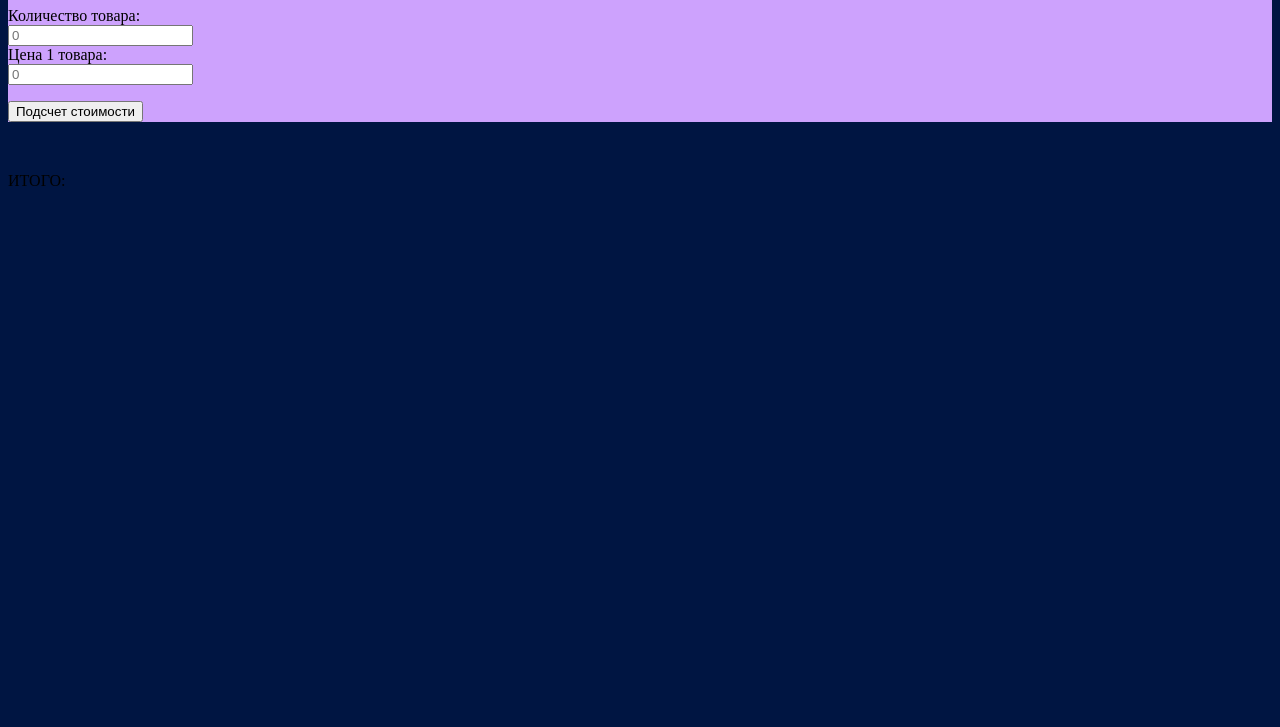
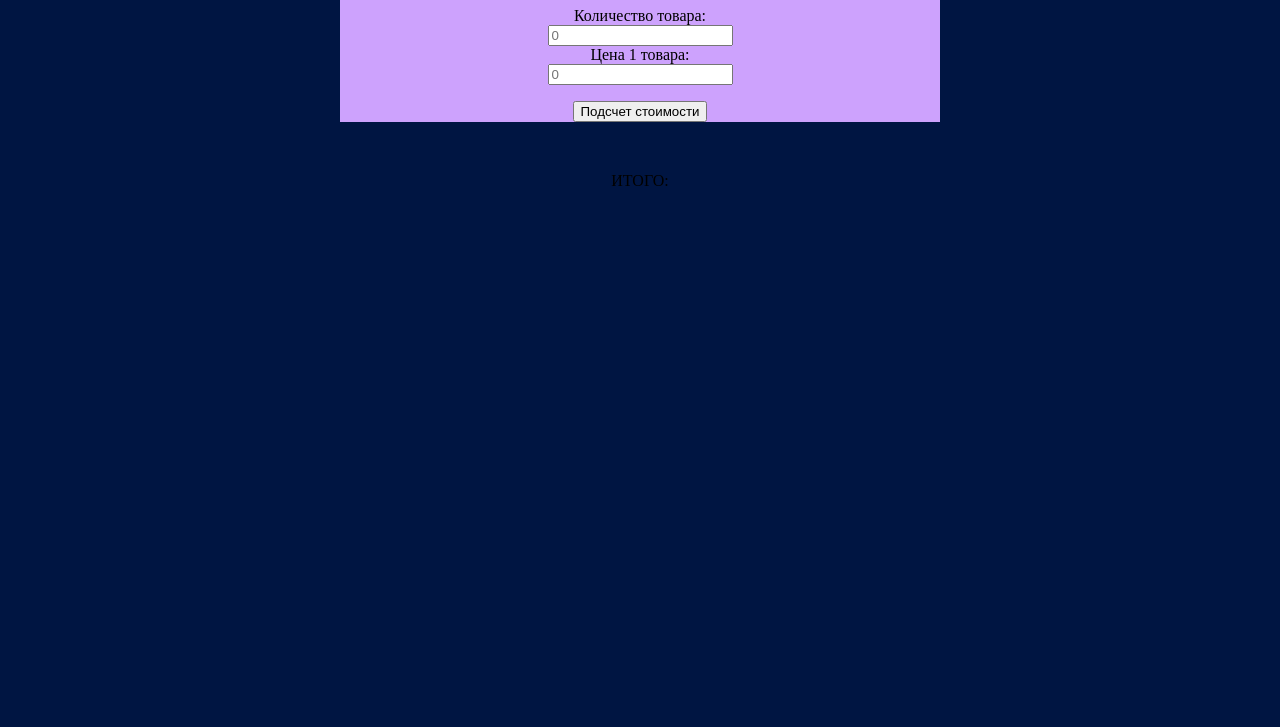
Before and after one commit to Govorushkina/Govorushkina.github.io, a plain HTML site: page index5.html in a window 1280 px wide. Shown: the part 73-800 px from the top of the page. Drawn offline with Linux system fonts and the light colour scheme.

Commit message:
Update style5.css

```diff
--- a/style5.css
+++ b/style5.css
@@ -1,8 +1,9 @@
 body{
-background-color:hsl(221, 100%, 13%);}
+  max-width:600px;
+background-color:hsl(221, 100%, 13%);
+text-align: center;
+height: 300px;
+margin: 0 auto;}
 #main{
-background-color:#cda2fd;}
-#result {
-font-size: 30px;
-margin: 0 auto;
+background-color:#cda2fd;
 }
```
